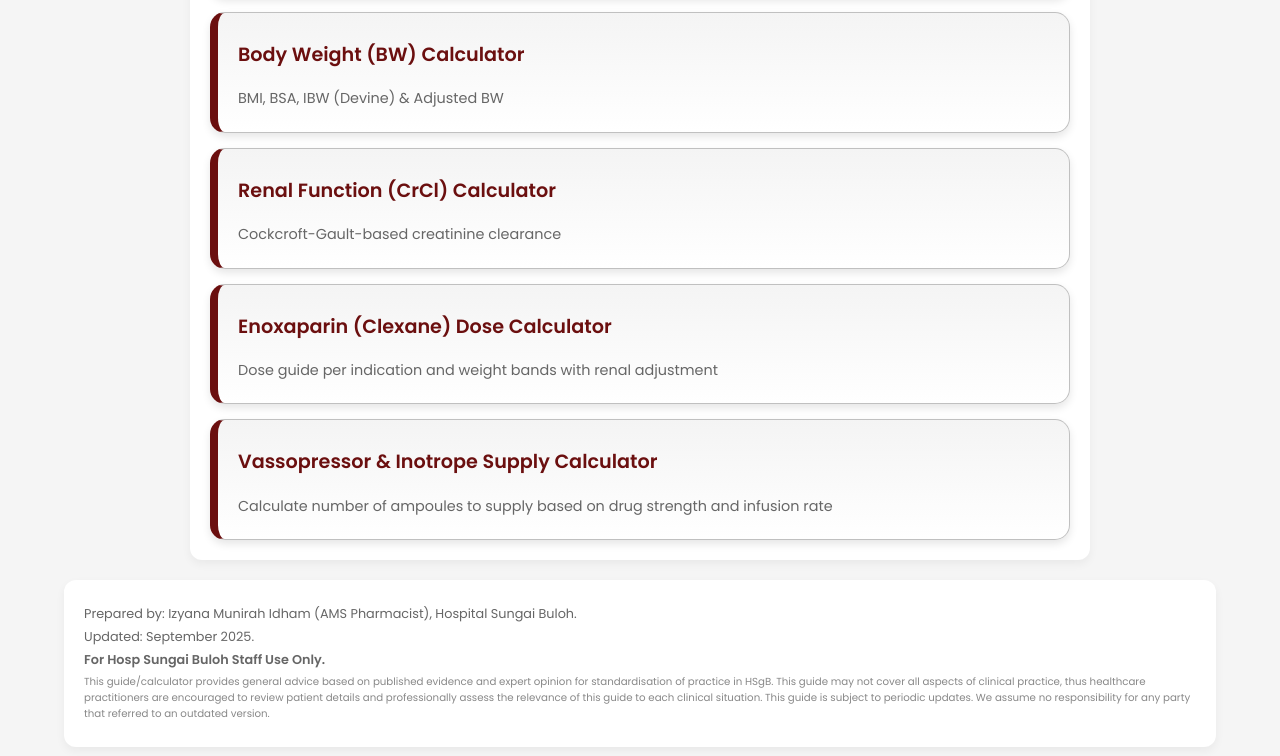
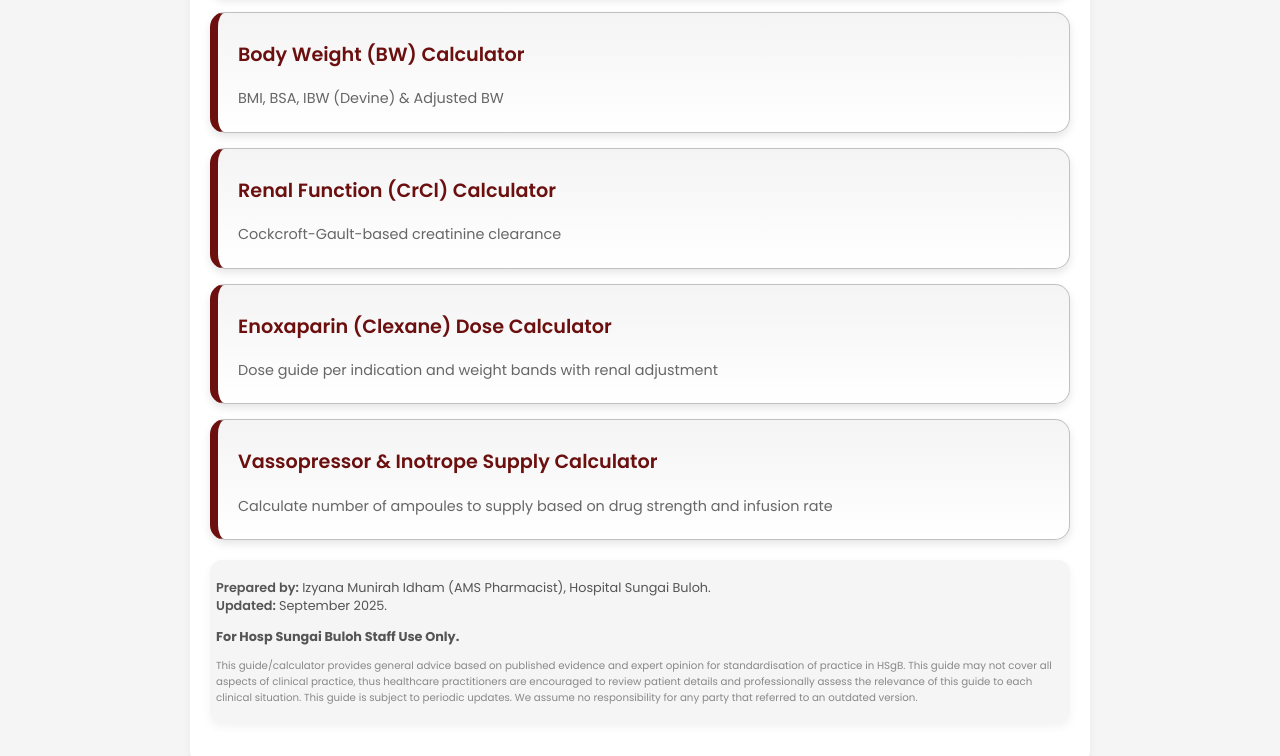
Before and after one commit to IzyanaM/HSgB-Pharmacy-Calculator, a plain HTML site: page index.html in a window 1280 px wide. Shown: the part 386-1142 px from the top of the page. Drawn offline with Linux system fonts and the light colour scheme.

Commit message:
Update index.html

```diff
--- a/index.html
+++ b/index.html
@@ -116,12 +116,13 @@
             background-color: #6a0000;
         }
 
-        .page {
+        .page, .disclaimer  {
             display: none;
             background-color: var(--white);
             border-radius: 12px;
             box-shadow: 0 4px 10px rgba(0,0,0,0.05);
             max-width: 900px;
+            width: 90%;
             margin: 20px auto;
             padding: 8px 20px 20px 20px;
         }
@@ -130,10 +131,13 @@
             display: block;
         }
 
-        @media (max-width: 960px) {
-            .page {
-                    max-width: 90%; /* Responsive width for smaller screens */
-            }
+        .disclaimer {
+            font-size: 0.85em;
+            color: #555;
+        }
+
+        .disclaimer b {
+            color: #000;
         }
 
         h2 {
@@ -300,18 +304,19 @@
         }
 
         .disclaimer-section {
-            background-color: var(--white);
+            font-size: 0.8em;
+            color: #555;
+            background-color: var(--light-grey);
             border-radius: 12px;
             box-shadow: 0 4px 10px rgba(0,0,0,0.05);
-            padding: 20px;
-            font-size: 0.8em;
-            color: #666;
-            max-width: 90%;
+            max-width: 900px
+            width: 90%;
             margin: 20px auto;
+            padding: 6px;
         }
 
-        .disclaimer-section p {
-            margin: 5px 0;
+        .disclaimer-section b {
+            color: #000;
         }
 
         .disclaimer-section p.bold {
@@ -363,6 +368,14 @@
             font-size: 0.8em;
             color: #555;
             background-color: var(--light-grey);
+        }
+
+        .stronger-bold {
+            font-weight: 700;
+        }
+
+        .less-bold {
+            font-weight: 600;
         }
     </style>
 </head>
@@ -665,10 +678,9 @@
         </p>
     </div>
 
-    <div class="disclaimer-section">
-        <p>Prepared by: Izyana Munirah Idham (AMS Pharmacist), Hospital Sungai Buloh.</p>
-        <p>Updated: September 2025.</p>
-        <p class="bold">For Hosp Sungai Buloh Staff Use Only.</p>
+    <div id="disclaimer-template" class="disclaimer-section">
+        <p><span class="less-bold">Prepared by:</span> Izyana Munirah Idham (AMS Pharmacist), Hospital Sungai Buloh.<br><span class="less-bold">Updated: </span> September 2025.</p>
+        <p class="stronger-bold">For Hosp Sungai Buloh Staff Use Only.</p>
         <p class="footnote">
             This guide/calculator provides general advice based on published evidence and expert opinion for standardisation of practice in HSgB. This guide may not cover all aspects of clinical practice, thus healthcare practitioners are encouraged to review patient details and professionally assess the relevance of this guide to each clinical situation. This guide is subject to periodic updates. We assume no responsibility for any party that referred to an outdated version.
         </p>
@@ -1014,7 +1026,19 @@
     // Initial state setup
     document.addEventListener('DOMContentLoaded', () => {
         showPage('page1');
-    });
+        const disclaimerTemplate = document.getElementById("disclaimer-template");
+
+            if (disclaimerTemplate) {
+                document.querySelectorAll(".page").forEach(page => {
+                    const clone = disclaimerTemplate.cloneNode(true);
+                    clone.id = ""; // avoid duplicate IDs
+                    page.appendChild(clone);
+                });
+
+        // Hide the original template
+        disclaimerTemplate.style.display = "none";
+    }
+});
 
 </script>
 
```
